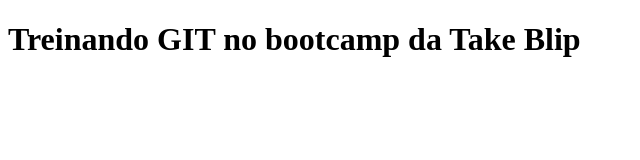
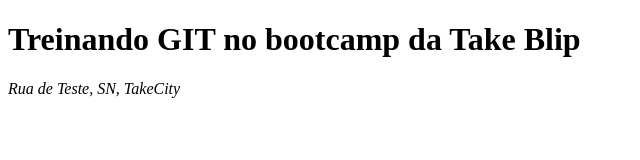
Before and after one commit to valneyf/git-takeblip-dio, a plain HTML site: page index.html in a window 1280 px wide. Shown: the whole page, without its empty margins (0-640 px from the left). Drawn offline with Linux system fonts and the light colour scheme.

Commit message:
Added footer

```diff
--- a/index.html
+++ b/index.html
@@ -10,5 +10,8 @@
   <main>
     <h1>Treinando GIT no bootcamp da Take Blip</h1>
   </main>
+  <footer>
+    <address>Rua de Teste, SN, TakeCity</address>
+  </footer>
 </body>
 </html>
```
